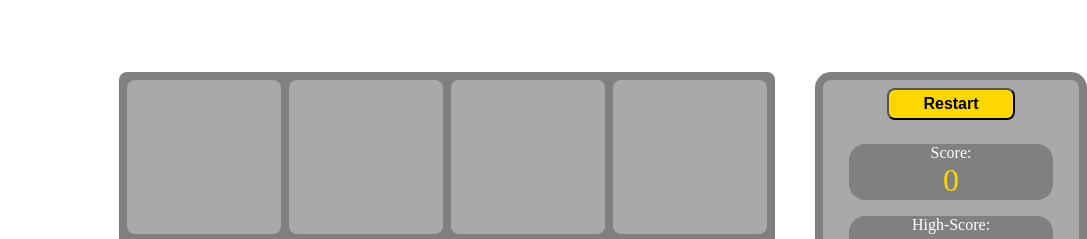
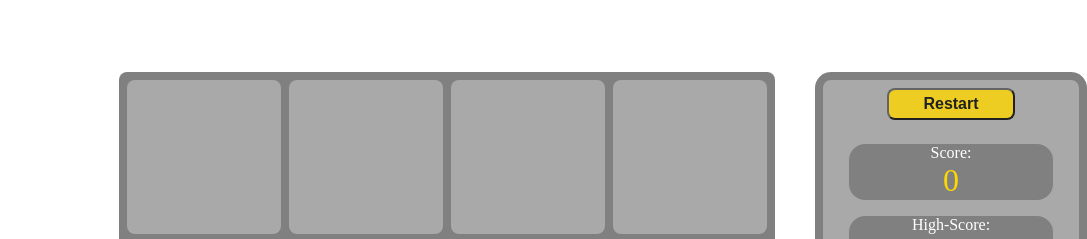
Before and after one commit to Nisseboy/2048-snopp, a website: page index.html in a window 1280 px wide. In both pictures the pointer is over the button "Restart". Shown: the top 239 px of the page, without its empty margins (193-1280 px from the left). Drawn offline with Linux system fonts and the light colour scheme.

Commit message:
Update style.css

```diff
--- a/style.css
+++ b/style.css
@@ -114,6 +114,10 @@ body {
   cursor: pointer;
 }
 
+.restart-button:hover {
+  opacity: 0.8;
+}
+
 .sidepanel {
   position: absolute;
   right: 0;
```
